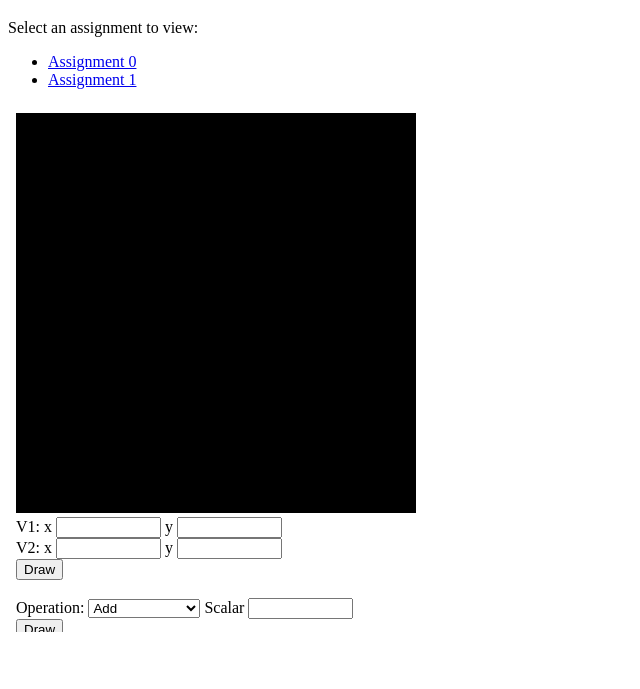
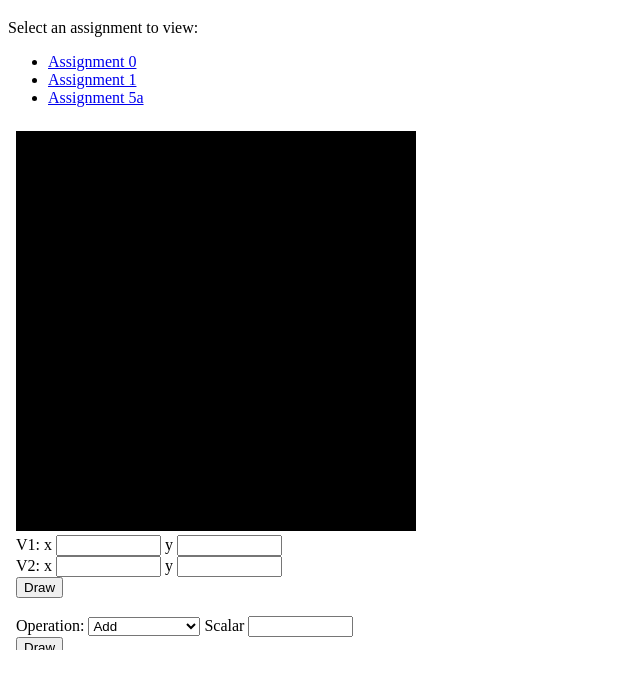
Before and after one commit to bperez1/CSE-160, a plain HTML site: page index.html in a window 1280 px wide. Shown: the part 61-750 px from the top of the page, without its empty margins (0-640 px from the left). Drawn offline with Linux system fonts and the light colour scheme.

Commit message:
updated index.hmtl

```diff
--- a/index.html
+++ b/index.html
@@ -18,6 +18,7 @@
     <ul>
         <li><a href="assignments/asgn0/asg0.html" target="assignmentFrame">Assignment 0</a></li>
         <li><a href="assignments/asgn1/asg1.html" target="assignmentFrame">Assignment 1</a></li>
+        <li><a href="assignments/asgn1/asg5a.html" target="assignmentFrame">Assignment 5a</a></li>
     </ul>
 
     <!-- Embedding asg0.html within the page -->
```
